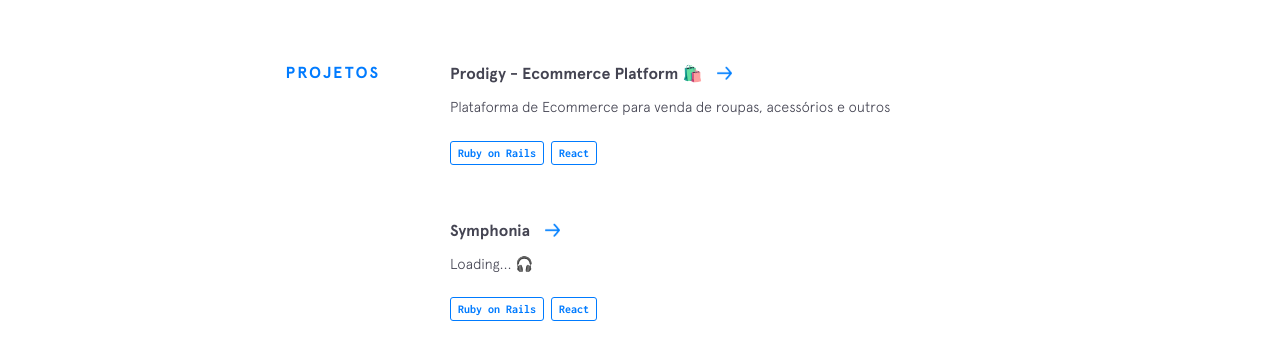
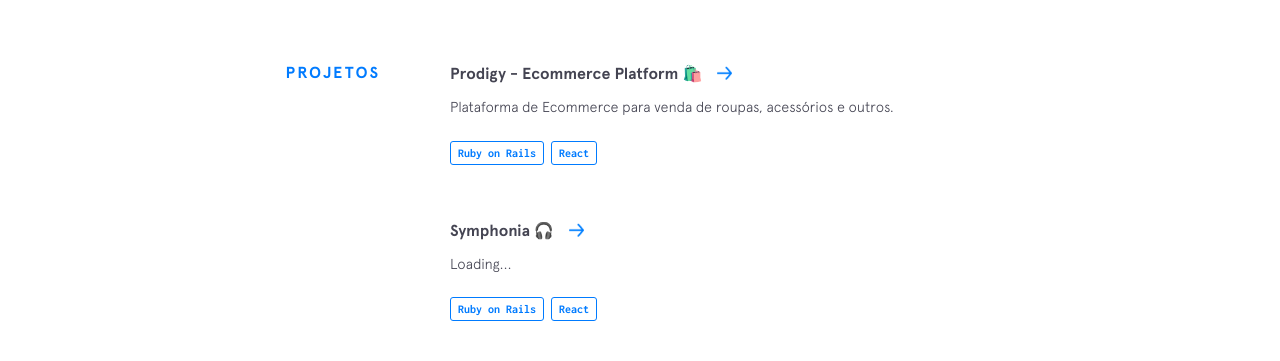
Before and after one commit to teixrepo/my-portfolio, a Jekyll site: the page built from index.html, in a window 1280 px wide. Shown: the part 1433-1794 px from the top of the page. Built offline with Jekyll 4.4.1, drawn with Linux system fonts in a browser that asks for light colours; nearby versions of some CDN libraries.

```diff
--- a/_data/other-projects.yml
+++ b/_data/other-projects.yml
@@ -1,15 +1,15 @@
 - name: Prodigy - Ecommerce Platform 🛍️
   url: https://github.com/teixtarcio/prodigy-ecommerce
   code: https://github.com/teixtarcio/prodigy-ecommerce
-  description: Plataforma de Ecommerce para venda de roupas, acessórios e outros
+  description: Plataforma de Ecommerce para venda de roupas, acessórios e outros.
   used:
     - thing: Ruby on Rails
     - thing: React
 
-- name: Symphonia
+- name: Symphonia 🎧
   url: https://github.com/teixtarcio
   code: https://github.com/teixtarcio
-  description: Loading... 🎧
+  description: Loading...
   used:
     - thing: Ruby on Rails
     - thing: React
```
